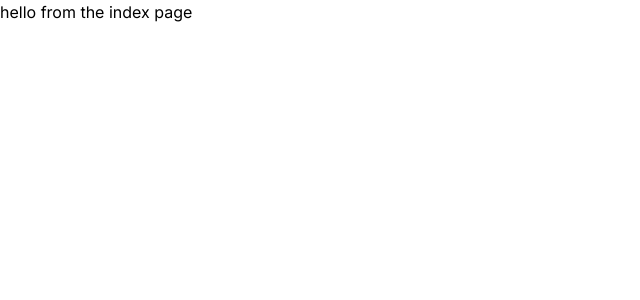
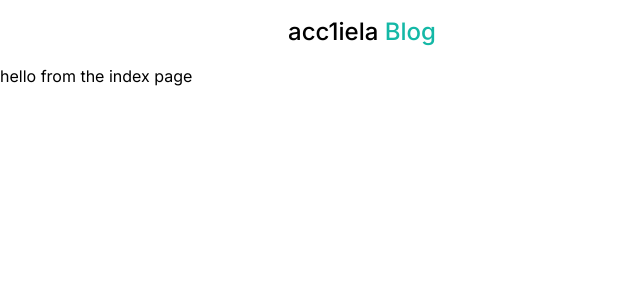
Before and after one commit to acc1iela/blog, a Next.js app: page / in a window 1280 px wide. Shown: the top 300 px of the page, without its empty margins (0-640 px from the left). Built offline with nearby package versions, Linux system fonts and the light colour scheme.

Commit message:
update: layout.tsxにスタイルを追加 Navbarコンポーネントを読み込み

```diff
--- a/app/layout.tsx
+++ b/app/layout.tsx
@@ -1,6 +1,7 @@
 import './globals.css';
 import type { Metadata } from 'next';
 import { Inter } from 'next/font/google';
+import Navbar from './components/Navbar';
 
 const inter = Inter({ subsets: ['latin'] });
 
@@ -12,7 +13,12 @@ export const metadata: Metadata = {
 export default function RootLayout({ children }: { children: React.ReactNode }) {
   return (
     <html lang="ja">
-      <body className={inter.className}>{children}</body>
+      <body
+        className={` ${inter.className} bg-white text-black dark:bg-gray-900 dark:selection::bg-gray-900 dark:text-white h-full selection:bg-gray`}
+      >
+        <Navbar />
+        {children}
+      </body>
     </html>
   );
 }
```
